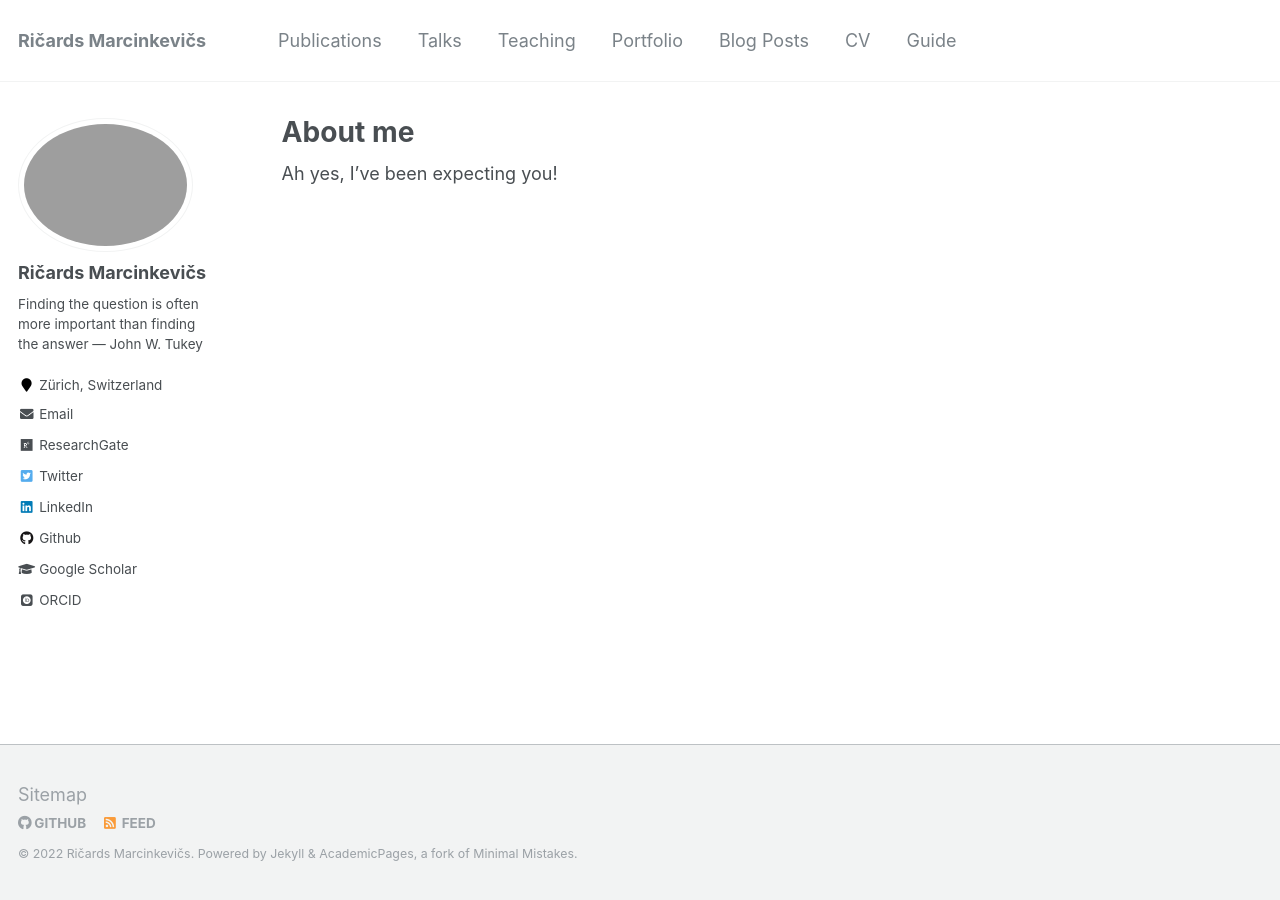
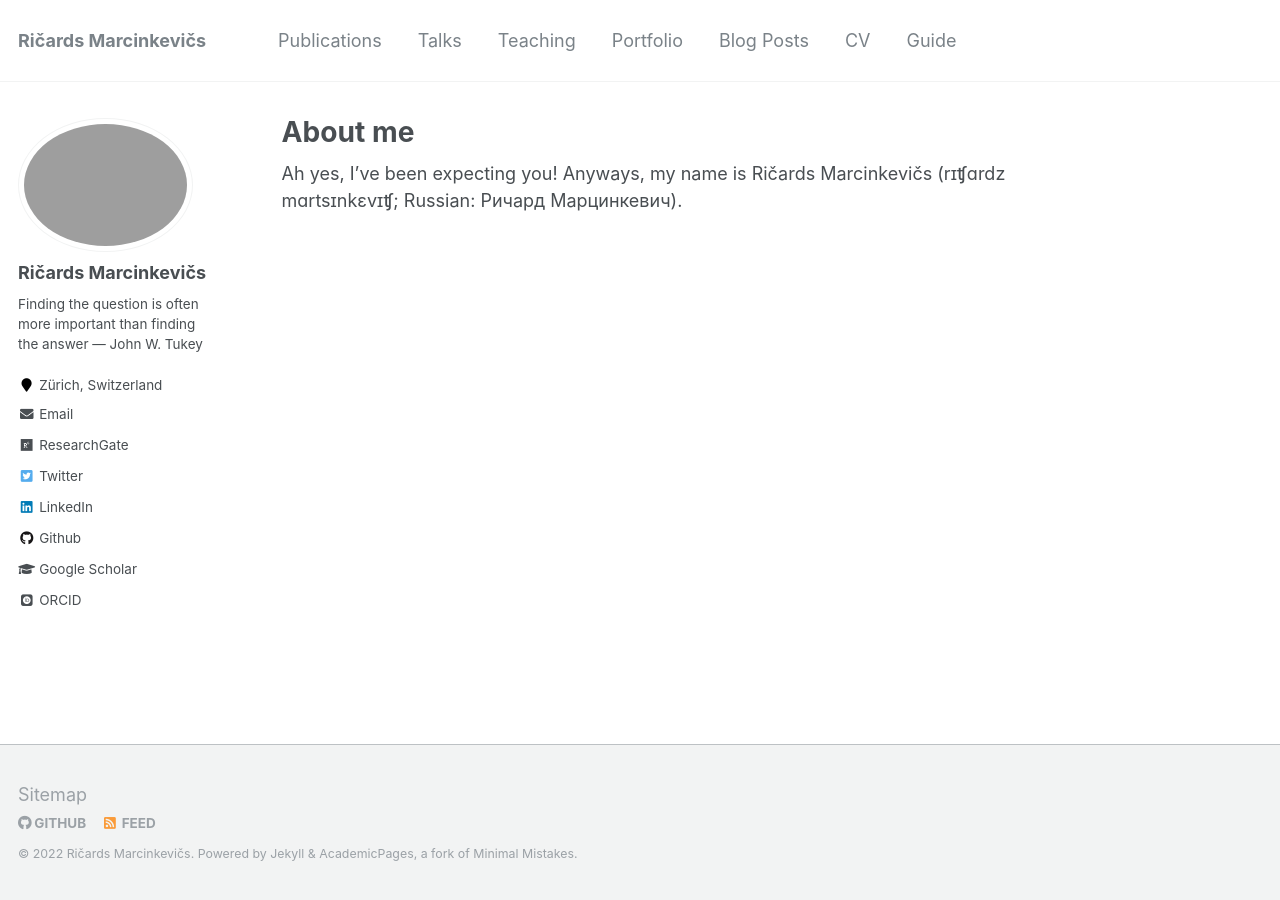
Before and after one commit to rmarcinkevics/rmarcinkevics.github.io, a Jekyll site: the page built from _pages/about.md, in a window 1280 px wide. Built offline with Jekyll 4.4.1, drawn with Linux system fonts in a browser that asks for light colours; some web fonts are replaced.

Commit message:
transcription

```diff
--- a/_pages/about.md
+++ b/_pages/about.md
@@ -8,4 +8,4 @@ redirect_from:
   - /about.html
 ---
 
-Ah yes, I've been expecting you!
+Ah yes, I've been expecting you! Anyways, my name is Ričards Marcinkevičs (rɪʧɑrdz mɑrtsɪnkɛvɪʧ; Russian: Ричард Марцинкевич).
```
